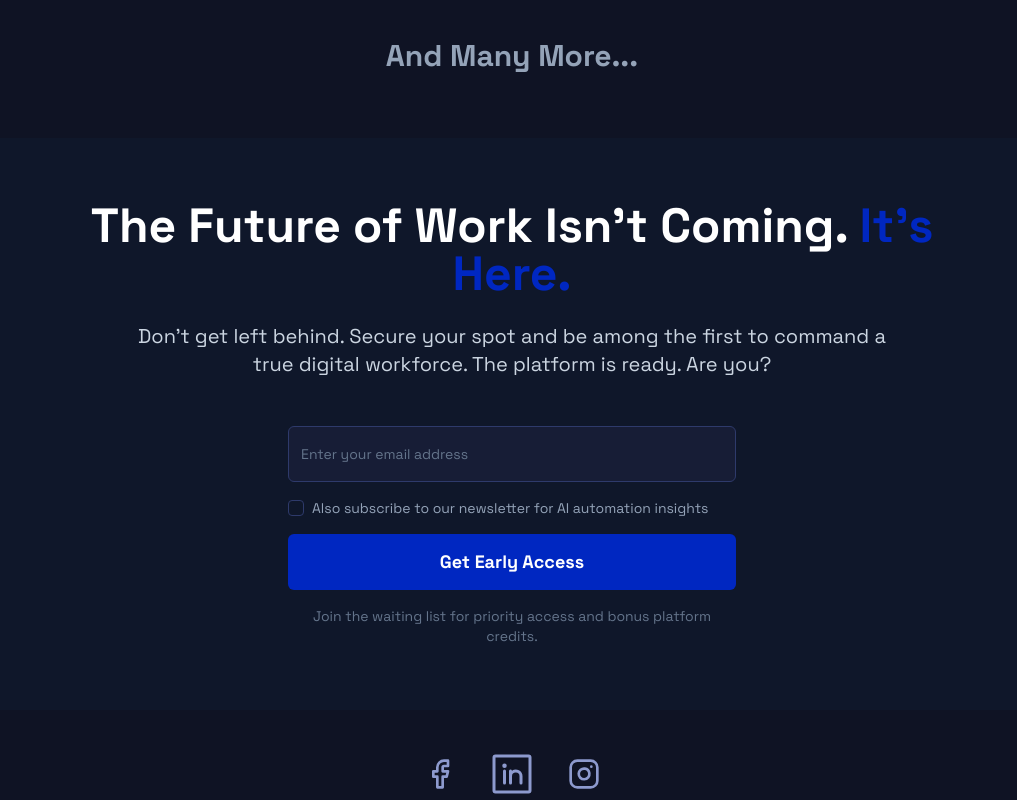
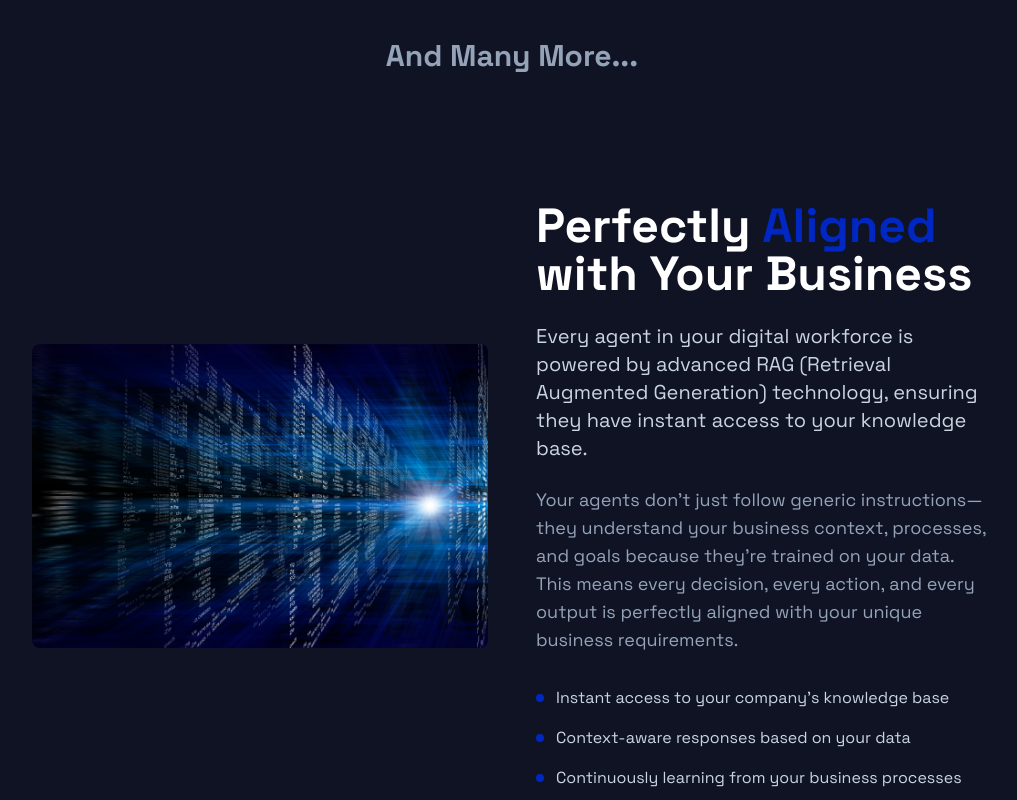
Before and after one commit to Saturn99X/etherion-ai-genesis, a React (Vite) app: page / in a window 1280 px wide. Shown: the part 3640-4440 px from the top of the page, without its empty margins (128-1145 px from the left). Built offline with nearby package versions, Linux system fonts and the light colour scheme.

Commit message:
Add RAG section to Join Revolution
Add a new section to the Join Revolution page explaining how agents are aligned using RAG on user data. Includes a new image and descriptive text.

```diff
--- a/src/pages/JoinTheRevolution.tsx
+++ b/src/pages/JoinTheRevolution.tsx
@@ -229,6 +229,50 @@ const JoinTheRevolution = () => {
           </div>
         </section>
 
+        {/* RAG Alignment Section */}
+        <section className="px-4 md:px-10 lg:px-40 py-16">
+          <div className="max-w-6xl mx-auto">
+            <div className="grid lg:grid-cols-2 gap-12 items-center">
+              <div>
+                <img
+                  src="/lovable-uploads/45694d25-b5d7-4362-bb7f-8d47dea8dbea.png"
+                  alt="RAG Technology Data Streams"
+                  className="w-full rounded-lg"
+                />
+              </div>
+
+              <div>
+                <h2 className="text-4xl md:text-5xl font-bold text-white mb-6">
+                  Perfectly <span className="text-etherion-blue">Aligned</span> with Your Business
+                </h2>
+
+                <p className="text-xl text-slate-300 mb-6">
+                  Every agent in your digital workforce is powered by advanced RAG (Retrieval Augmented Generation) technology, ensuring they have instant access to your knowledge base.
+                </p>
+
+                <p className="text-lg text-slate-400 mb-8">
+                  Your agents don't just follow generic instructions—they understand your business context, processes, and goals because they're trained on your data. This means every decision, every action, and every output is perfectly aligned with your unique business requirements.
+                </p>
+
+                <div className="space-y-4">
+                  <div className="flex items-start space-x-3">
+                    <div className="w-2 h-2 bg-etherion-blue rounded-full mt-2 flex-shrink-0"></div>
+                    <p className="text-slate-300">Instant access to your company's knowledge base</p>
+                  </div>
+                  <div className="flex items-start space-x-3">
+                    <div className="w-2 h-2 bg-etherion-blue rounded-full mt-2 flex-shrink-0"></div>
+                    <p className="text-slate-300">Context-aware responses based on your data</p>
+                  </div>
+                  <div className="flex items-start space-x-3">
+                    <div className="w-2 h-2 bg-etherion-blue rounded-full mt-2 flex-shrink-0"></div>
+                    <p className="text-slate-300">Continuously learning from your business processes</p>
+                  </div>
+                </div>
+              </div>
+            </div>
+          </div>
+        </section>
+
         {/* Final CTA Section */}
         <section className="px-4 md:px-10 lg:px-40 py-16 bg-slate-900">
           <div className="max-w-4xl mx-auto text-center">
```
Also changed, not shown: public/lovable-uploads/45694d25-b5d7-4362-bb7f-8d47dea8dbea.png (added).
